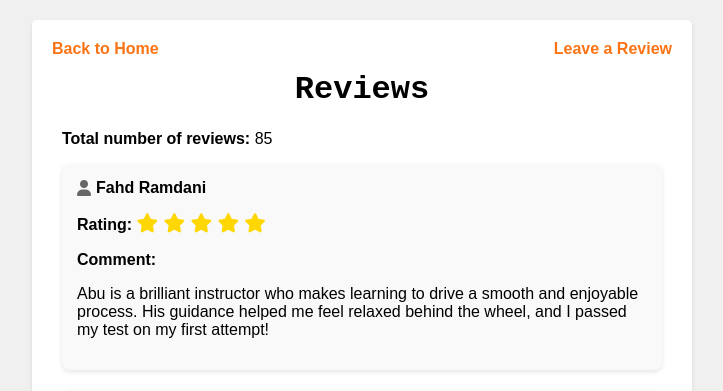
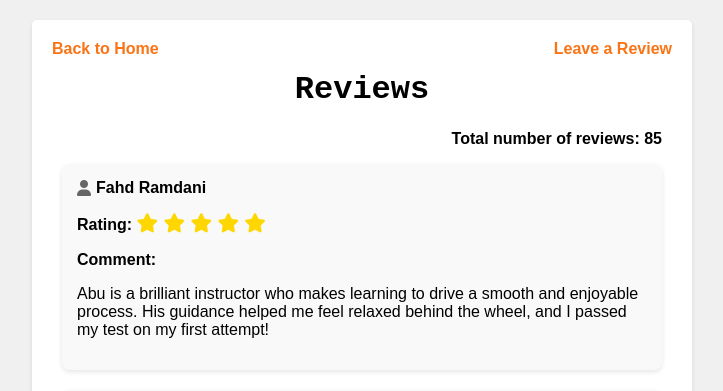
Before and after one commit to RahinAshraf/abu_driving_school, a Django app: page /reviews/ in a window 1280 px wide. Shown: the top 391 px of the page, without its empty margins (278-1001 px from the left). Run offline with Django 3.2, Linux system fonts and the light colour scheme; data that the repository does not hold is empty.

Commit message:
The first time

```diff
--- a/abu_driving_school/templates/reviews.html
+++ b/abu_driving_school/templates/reviews.html
@@ -117,8 +117,8 @@
 
         <h1>Reviews</h1>
 
-        <!-- Display the total number of reviews -->
-        <p><strong>Total number of reviews:</strong> {{ total_reviews }}</p>
+        <!-- Display the total number of reviews aligned to the right -->
+        <p style="text-align: right;"><strong>Total number of reviews:</strong> <span style="font-weight: bold;">{{ total_reviews }}</span></p>
 
         {% for review in reviews %}
             <div class="review-container">
```
